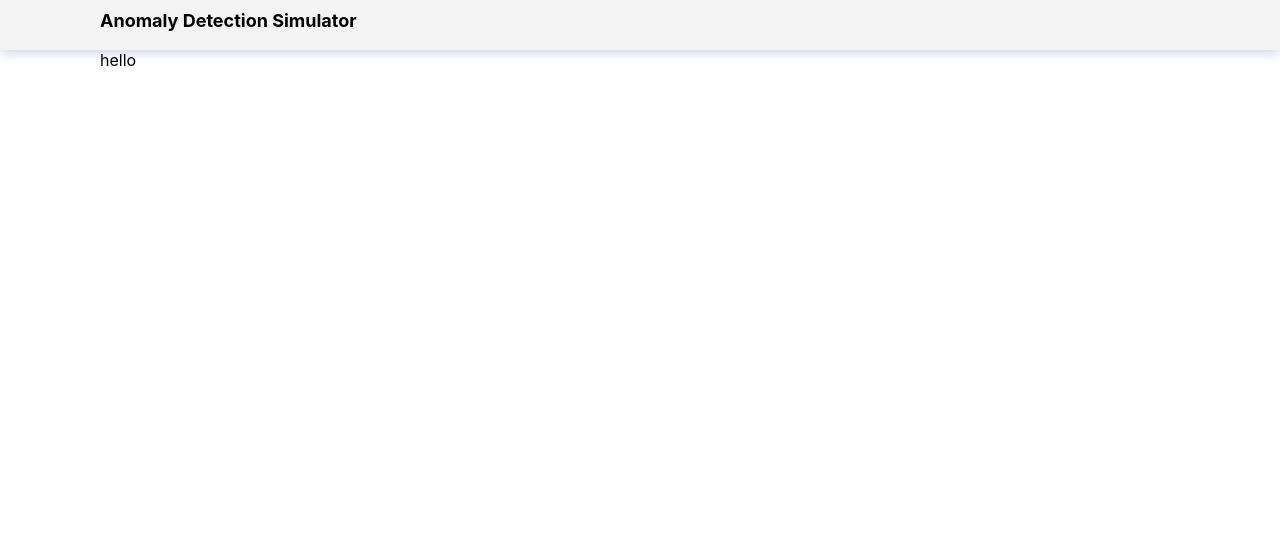
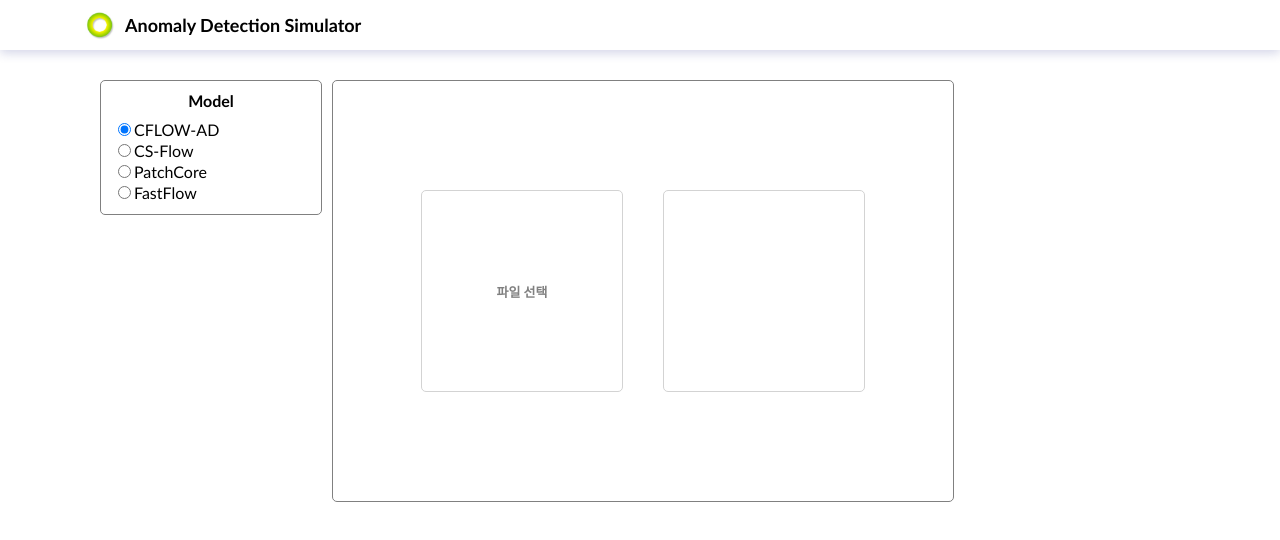
Before and after one commit to skku-synapse/frontend, a React (Create React App) app: page / in a window 1280 px wide. Shown: the top 540 px of the page. Built offline with nearby package versions, Linux system fonts and the light colour scheme.

Commit message:
모델 선택 기능, 이미지 업로드 기능, 로고 추가

```diff
--- a/public/index.html
+++ b/public/index.html
@@ -24,7 +24,7 @@
       work correctly both with client-side routing and a non-root public URL.
       Learn how to configure a non-root public URL by running `npm run build`.
     -->
-    <title>React App</title>
+    <title>Simulator</title>
   </head>
   <body>
     <noscript>You need to enable JavaScript to run this app.</noscript>
--- a/src/App.css
+++ b/src/App.css
@@ -1,3 +1,3 @@
-.body {
-  font-family: "Segoe UI", Tahoma, Geneva, Verdana, sans-serif;
+body {
+  font-family: "Gill Sans", Tahoma, Geneva, Verdana, sans-serif;
 }
--- a/src/App.js
+++ b/src/App.js
@@ -1,7 +1,7 @@
-import logo from "./logo.svg";
 import "./App.css";
 import styled, { ThemeProvider } from "styled-components";
 import Header from "./components/Header.js";
+import Contents from "./components/Contents";
 
 const Container = styled.div`
   padding-top: ${(props) => props.theme.headerHeight};
@@ -21,7 +21,9 @@ function App() {
   return (
     <Container>
       <Header />
-      <Center>hello</Center>
+      <Center>
+        <Contents />
+      </Center>
     </Container>
   );
 }
--- /dev/null
+++ b/src/components/Contents.js
@@ -0,0 +1,31 @@
+import React from "react";
+import ModelSelector from "./ModelSelector";
+import styled from "styled-components";
+import Visualization from "./Visualization";
+
+const Container = styled.div`
+  margin-top: 30px;
+  display: flex;
+  //justify-content: space-evenly;
+`;
+
+const LeftContents = styled.div``;
+const CenterContents = styled.div`
+  margin: 0px 10px;
+`;
+const RightContents = styled.div``;
+
+const Contents = () => {
+  return (
+    <Container>
+      <LeftContents>
+        <ModelSelector />
+      </LeftContents>
+      <CenterContents>
+        <Visualization />
+      </CenterContents>
+    </Container>
+  );
+};
+
+export default Contents;
--- a/src/components/Header.js
+++ b/src/components/Header.js
@@ -9,7 +9,7 @@ const Container = styled.div`
   z-index: 10;
   padding: 10px 0px;
 
-  background: rgba(205, 205, 205, 0.25);
+  background: rgba(255, 255, 255, 0.25);
   box-shadow: 0 3px 10px 0 rgba(31, 38, 135, 0.2);
   backdrop-filter: blur(4px);
   -webkit-backdrop-filter: blur(4px);
@@ -31,10 +31,17 @@ const Title = styled.div`
   font-size: large;
 `;
 
+const Logo = styled.img`
+  width: ${(props) => props.theme.headerHeight};
+  height: ${(props) => props.theme.headerHeight};
+  margin: 0px 10px;
+`;
+
 const Header = () => {
   return (
     <Container>
       <InnerContainer>
+        <Logo src="logo.png" alt="logo" />
         <Title>Anomaly Detection Simulator</Title>
       </InnerContainer>
     </Container>
--- /dev/null
+++ b/src/components/ModelSelector.js
@@ -0,0 +1,81 @@
+import React, { useState } from "react";
+import styled from "styled-components";
+
+const Container = styled.div`
+  border: 1px solid gray;
+  border-radius: 5px;
+  width: 200px;
+  padding: 10px;
+`;
+const Selector = styled.div``;
+
+const RadioBtn = styled.input`
+  cursor: pointer;
+`;
+const Model = styled.div`
+  width: 100%;
+  margin: 2px;
+`;
+const ModelName = styled.label`
+  cursor: pointer;
+`;
+const Title = styled.div`
+  text-align: center;
+  font-weight: bold;
+  margin-bottom: 10px;
+`;
+
+const ModelSelector = () => {
+  const [model, setModel] = useState("CFLOW-AD");
+
+  const onChange = (e) => {
+    setModel(e.target.id);
+  };
+
+  return (
+    <Container>
+      <Selector>
+        <Title>Model</Title>
+        <Model>
+          <RadioBtn
+            id="CFLOW-AD"
+            name="model"
+            type="radio"
+            defaultChecked
+            onChange={onChange}
+          />
+          <ModelName for="CFLOW-AD">CFLOW-AD</ModelName>
+        </Model>
+        <Model>
+          <RadioBtn
+            id="CS-Flow"
+            name="model"
+            type="radio"
+            onChange={onChange}
+          />
+          <ModelName for="CS-Flow">CS-Flow</ModelName>
+        </Model>
+        <Model>
+          <RadioBtn
+            id="PatchCore"
+            name="model"
+            type="radio"
+            onChange={onChange}
+          />
+          <ModelName for="PatchCore">PatchCore</ModelName>
+        </Model>
+        <Model>
+          <RadioBtn
+            id="FastFlow"
+            name="model"
+            type="radio"
+            onChange={onChange}
+          />
+          <ModelName for="FastFlow">FastFlow</ModelName>
+        </Model>
+      </Selector>
+    </Container>
+  );
+};
+
+export default ModelSelector;
--- /dev/null
+++ b/src/components/Visualization.js
@@ -0,0 +1,83 @@
+import React, { useRef, useState } from "react";
+import styled from "styled-components";
+
+const Container = styled.div`
+  border: 1px solid gray;
+  border-radius: 5px;
+  padding: 10px;
+  display: flex;
+  justify-content: center;
+  align-items: center;
+  width: 600px;
+  height: 400px;
+`;
+
+const ImgWrapper = styled.div`
+  width: 200px;
+  height: 200px;
+  border: 1px solid lightgray;
+  border-radius: 5px;
+  margin: 5px 20px;
+  display: flex;
+  align-items: center;
+  justify-content: center;
+  cursor: pointer;
+`;
+
+const FileInput = styled.input`
+  display: none;
+`;
+
+const Text = styled.label`
+  color: gray;
+  font-size: small;
+  font-weight: bold;
+  cursor: pointer;
+`;
+
+const InnerContainer = styled.div`
+  text-align: center;
+`;
+
+const Visualization = () => {
+  const inputFileRef = useRef();
+  const [imgUrl, setImgUrl] = useState("");
+
+  const onClick = () => {
+    inputFileRef.current.click();
+  };
+
+  const onChange = (e) => {
+    // 일단 public에 있는 이미지만 선택됨
+    console.log(e.target.files[0].name);
+    setImgUrl(e.target.files[0].name);
+  };
+
+  return (
+    <Container>
+      <InnerContainer>
+        {imgUrl}
+        <ImgWrapper onClick={onClick}>
+          {imgUrl ? (
+            <img src={imgUrl} alt="input image" />
+          ) : (
+            <Text>파일 선택</Text>
+          )}
+        </ImgWrapper>
+      </InnerContainer>
+      <InnerContainer>
+        {imgUrl ? "Prediction: NG" : ""}
+        <ImgWrapper />
+        <FileInput
+          id="img-input"
+          type="file"
+          accept="image/png, image/jpeg, image/jpg"
+          onChange={onChange}
+          ref={inputFileRef}
+        />
+      </InnerContainer>
+    </Container>
+  );
+};
+
+export default Visualization;
```
Also changed, not shown: public/logo.png (added), src/logo.svg (deleted).
